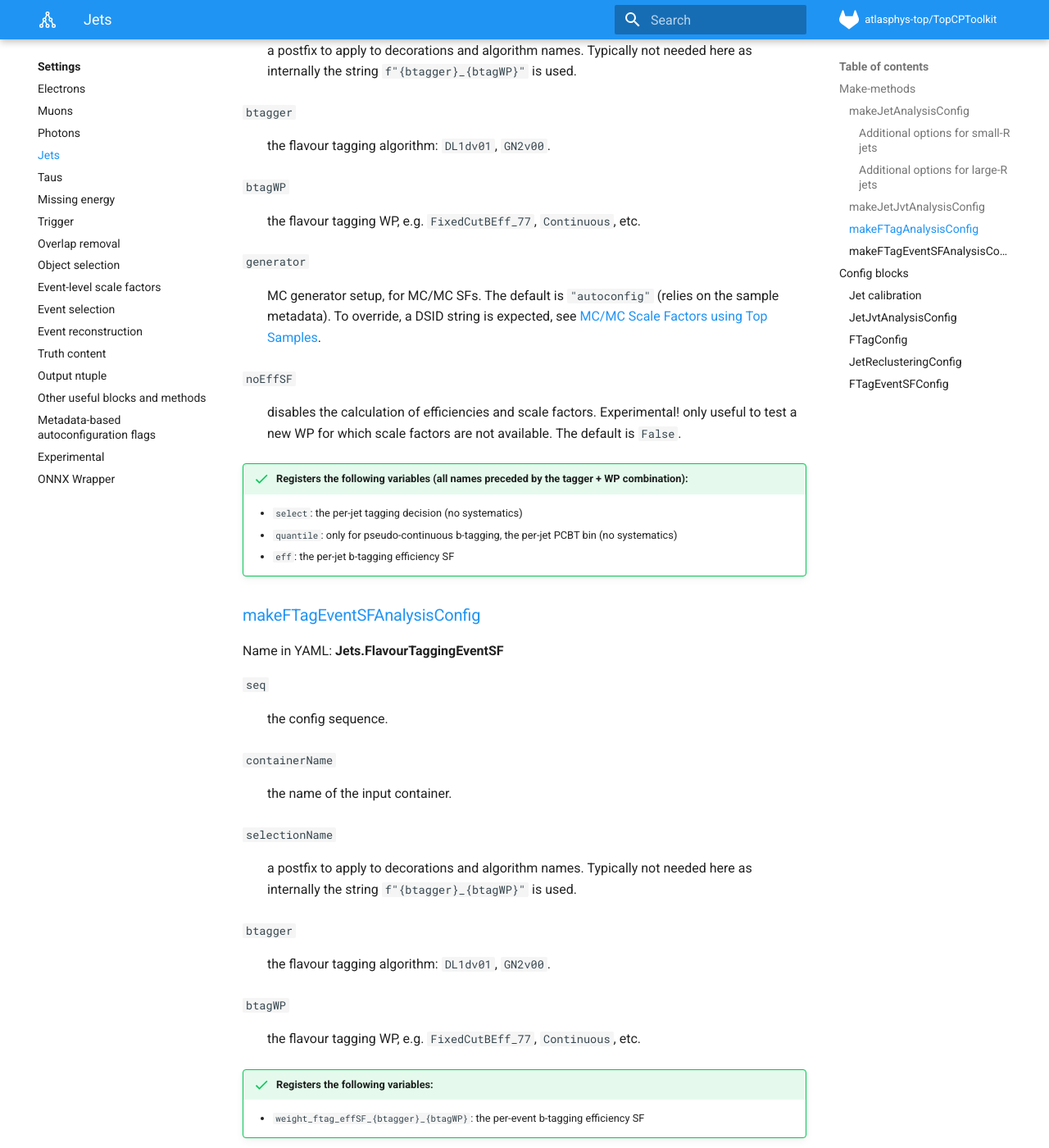
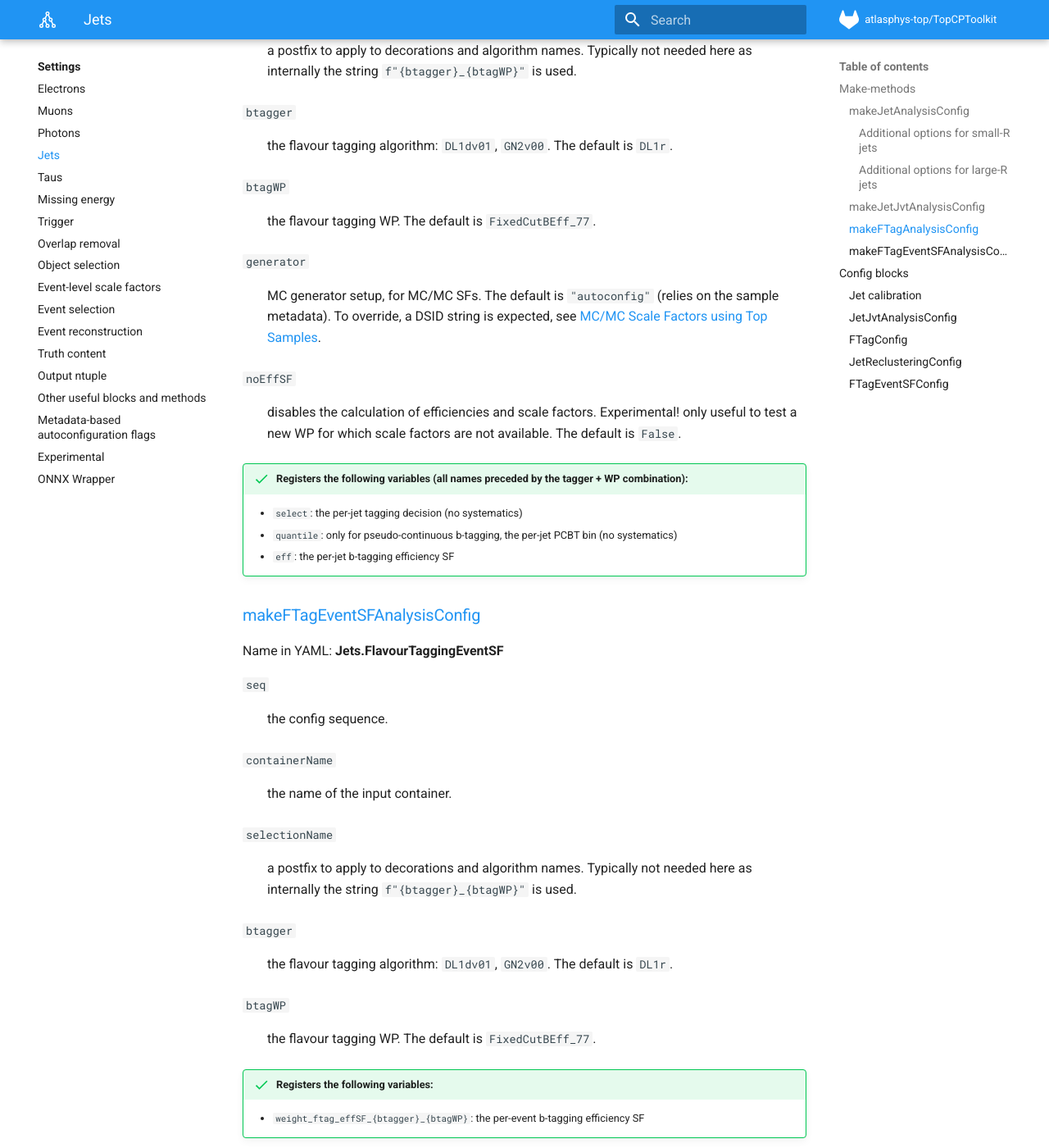
Before and after one commit to SuperNova76/TopCPToolKit, an MkDocs documentation site: the page built from docs/settings/jets.md, in a window 1280 px wide and 1400 px high, scrolled down 4160 px. Shown: the whole window at 82% size. Built offline with MkDocs 1.6.1 and Material for MkDocs 9.7.7, drawn with Linux system fonts in a browser that asks for light colours; formulas are drawn with MathJax 3; some of the changed text lies outside the part shown.

Commit message:
Revert docs on default btagger & WP

```diff
--- a/docs/settings/jets.md
+++ b/docs/settings/jets.md
@@ -123,10 +123,10 @@ Name in YAML: **Jets.FlavourTagging**
 :   a postfix to apply to decorations and algorithm names. Typically not needed here as internally the string `f"{btagger}_{btagWP}"` is used.
 
 `btagger`
-:   the flavour tagging algorithm: `DL1dv01`, `GN2v00`.
+:   the flavour tagging algorithm: `DL1dv01`, `GN2v00`. The default is `DL1r`.
 
 `btagWP`
-:   the flavour tagging WP, e.g. `FixedCutBEff_77`, `Continuous`, etc.
+:   the flavour tagging WP. The default is `FixedCutBEff_77`.
 
 `generator`
 :   MC generator setup, for MC/MC SFs. The default is `"autoconfig"` (relies on the sample metadata). To override, a DSID string is expected, see [MC/MC Scale Factors using Top Samples](https://twiki.cern.ch/twiki/bin/viewauth/AtlasProtected/PmgTopProcesses#FTAG_MC_MC_Scale_Factors_using_T).
@@ -152,10 +152,10 @@ Name in YAML: **Jets.FlavourTaggingEventSF**
 :   a postfix to apply to decorations and algorithm names. Typically not needed here as internally the string `f"{btagger}_{btagWP}"` is used.
 
 `btagger`
-:   the flavour tagging algorithm: `DL1dv01`, `GN2v00`.
+:   the flavour tagging algorithm: `DL1dv01`, `GN2v00`. The default is `DL1r`.
 
 `btagWP`
-:   the flavour tagging WP, e.g. `FixedCutBEff_77`, `Continuous`, etc.
+:   the flavour tagging WP. The default is `FixedCutBEff_77`.
 
 !!! success "Registers the following variables:"
     - `weight_ftag_effSF_{btagger}_{btagWP}`: the per-event b-tagging efficiency SF
@@ -194,10 +194,10 @@ Name in YAML: **Jets.FlavourTaggingEventSF**
 :   a postfix to apply to decorations and algorithm names. Typically not needed here as internally the string `f"{btagger}_{btagWP}"` is used.
 
 `btagger`
-:   the flavour tagging algorithm: `DL1dv01`, `GN2v00`.
+:   the flavour tagging algorithm: `DL1dv01`, `GN2v00`. The default is `DL1r`.
 
 `btagWP`
-:   the flavour tagging WP, e.g. `FixedCutBEff_77`, `Continuous`, etc.
+:   the flavour tagging WP. The default is `FixedCutBEff_77`.
 
 `generator`
 :   MC generator setup, for MC/MC SFs. The default is `"autoconfig"` (relies on the sample metadata). To override, a DSID string is expected, see [MC/MC Scale Factors using Top Samples](https://twiki.cern.ch/twiki/bin/viewauth/AtlasProtected/PmgTopProcesses#FTAG_MC_MC_Scale_Factors_using_T).
```
